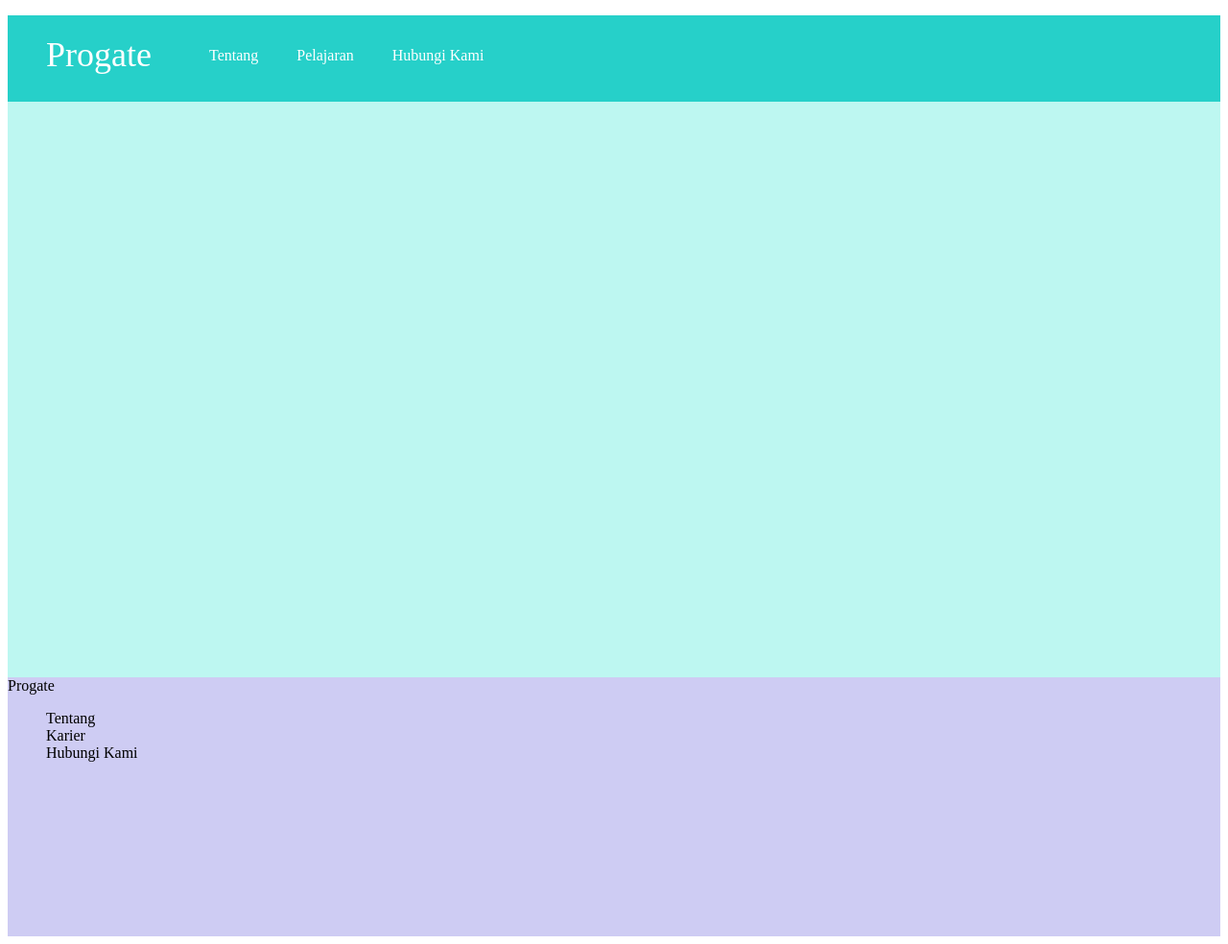
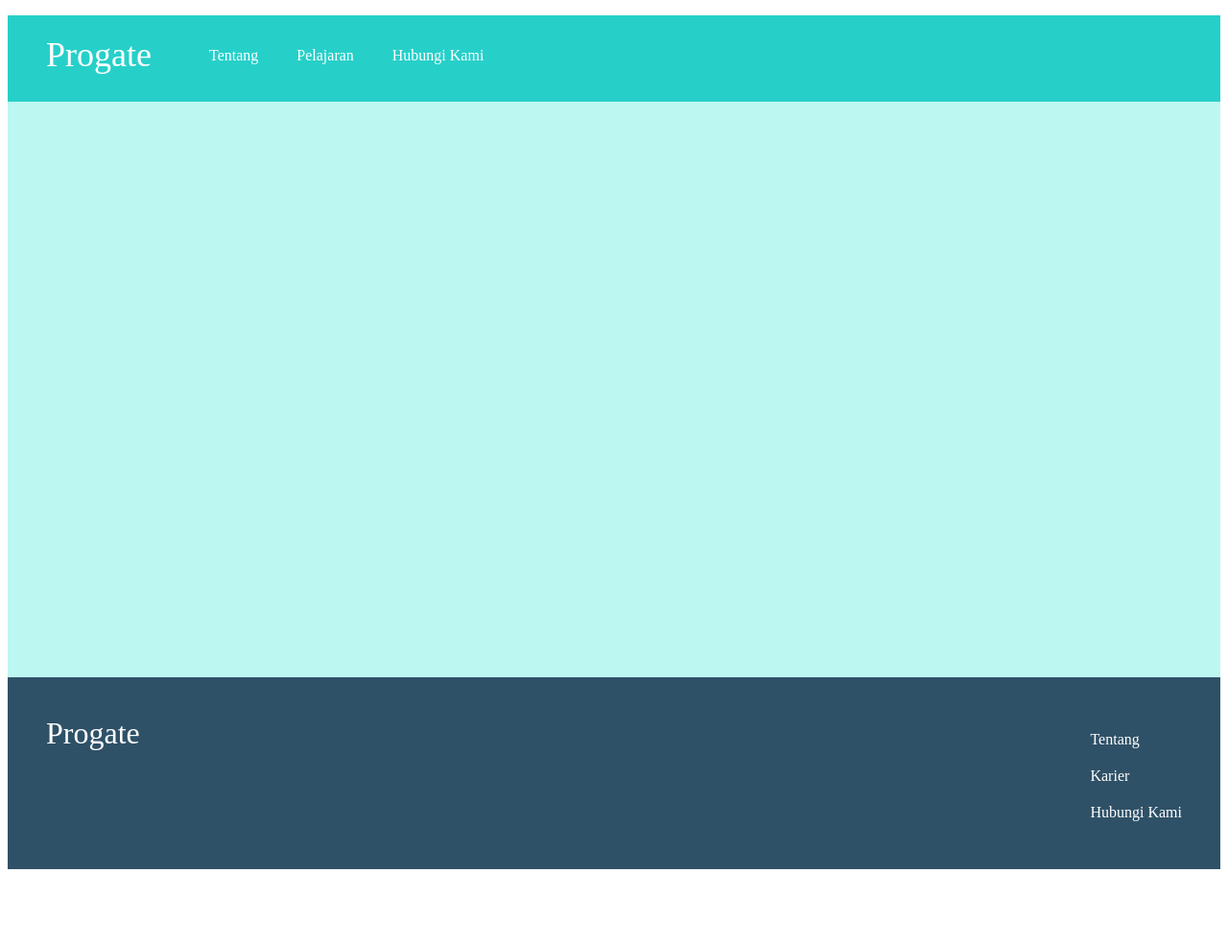
Before and after one commit to himawanTIF/htmlcss-1-progate, a plain HTML site: page index.html in a window 1280 px wide. Shown: the whole page at 96% size. After the commit the page ends 914 px from the top, so only its background shows below. Drawn offline with Linux system fonts and the light colour scheme.

Commit message:
Update stylesheet.css
- Pembaruan Layout Footer

```diff
--- a/stylesheet.css
+++ b/stylesheet.css
@@ -4,7 +4,6 @@ body {
 
 li {
     list-style: none;
-    /* Pindahkan kedua baris dibawah kesekitar baris 25 */
 }
 
 .header {
@@ -19,7 +18,6 @@ body {
     padding: 20px 40px;
 }
 
-  /* Tambahkan CSS tag <li> yang diatas kedalam header-list */
 .header-list li {
     float: left;
     padding: 33px 20px;
@@ -31,6 +29,32 @@ body {
 }
 
 .footer {
-    background-color: #ceccf3;
-    height: 270px;
+    /* Gantikan background-color ke #2f5167 */
+    background-color: #2f5167;
+
+    /* Gantikan color ke #fff */
+    color: #fff;
+
+    /* Gantikan height ke 120px */
+    height: 120px;
+
+    /* Gantikan padding untuk semua sisi ke 40px */
+    padding: 40px;
+
 }
+
+/* Gantikan font-size dan property float footer-logo */
+.footer-logo {
+    font-size: 32px;
+    float: left;
+}
+
+/* Gantikan float property footer-list */
+.footer-list {
+    float: right;
+}
+
+/* Tambahkan CSS untuk tag <li> kedalam footer-list */
+.footer-list li {
+    padding-bottom: 20px;
+}
```
Lines whose indentation alone changed are shown as unchanged.
